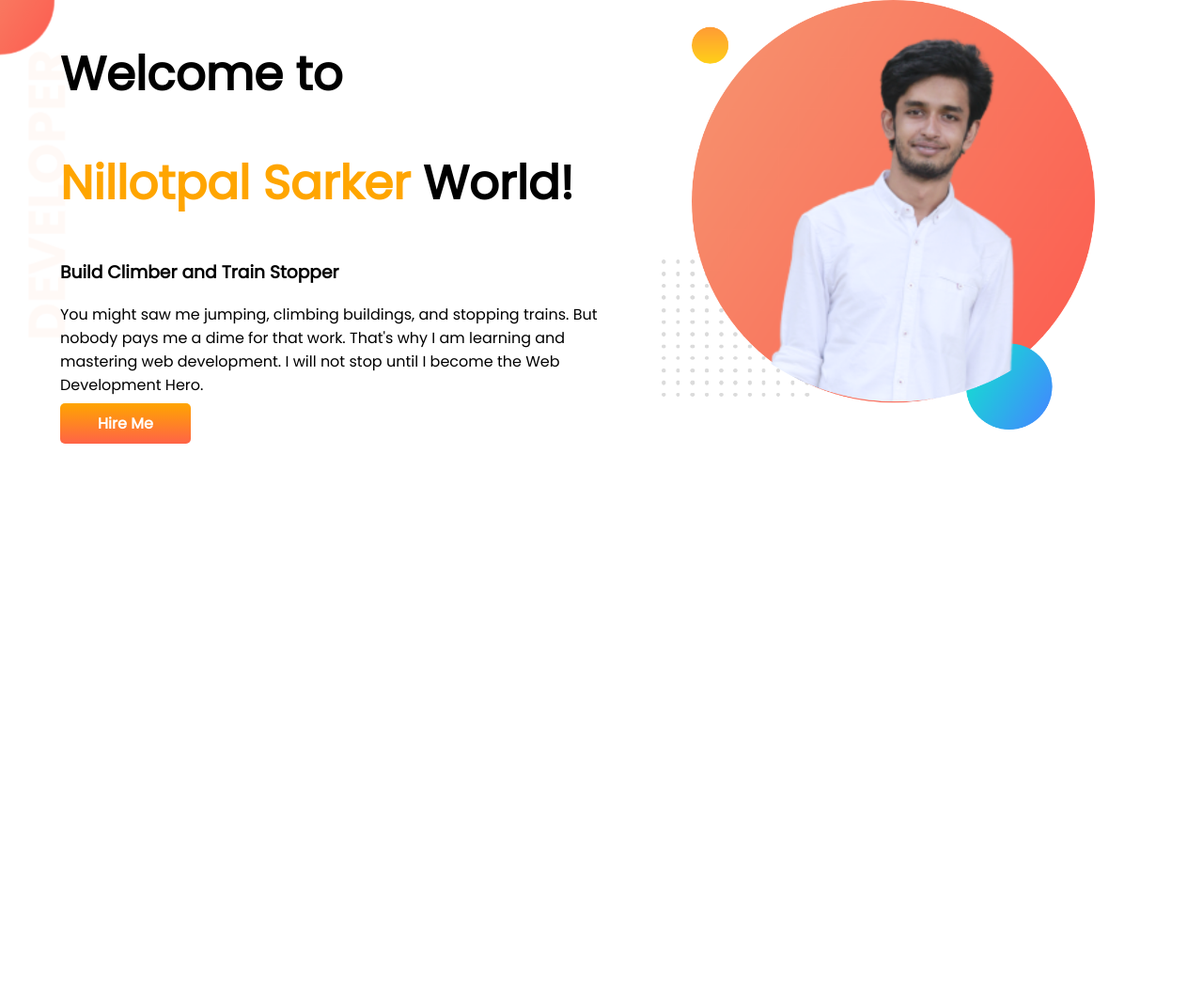
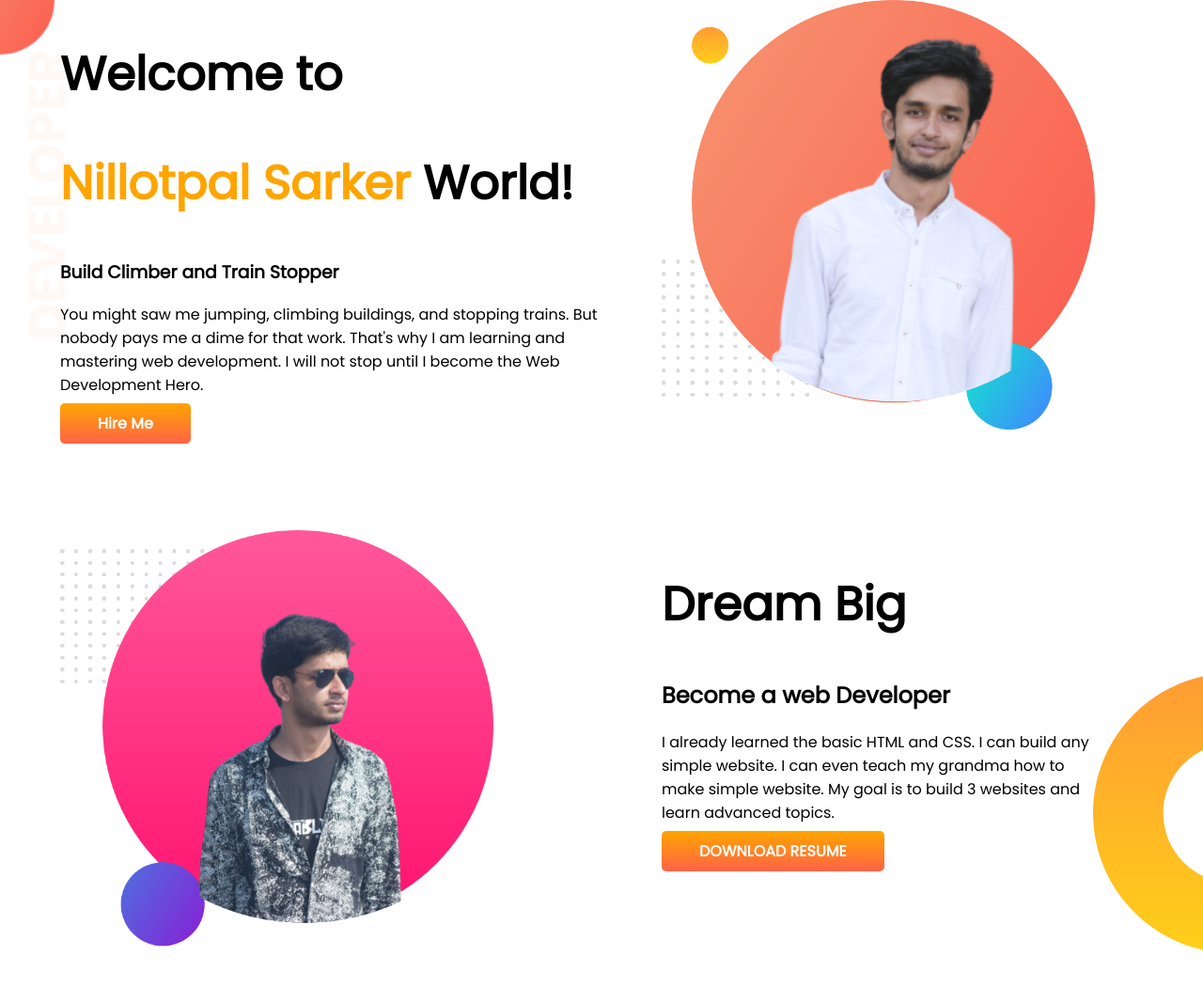
Before and after one commit to Nillotpal-Sarker-Chamak/developer-portfolio, a plain HTML site: page index.html in a window 1280 px wide. Shown: the whole page at 94% size. Before the commit the page ends 800 px from the top, so only its background shows below. Drawn offline with Linux system fonts and the light colour scheme.

Commit message:
dream added

```diff
--- a/index.html
+++ b/index.html
@@ -29,6 +29,19 @@
             <img src="images/chamak pic with bg.png" alt="">
         </div>
     </section>
+    <section class="dream-big">
+        <div class="half-width">
+            <img src="images/chamak 2.png" alt="">
+        </div>
+        <div class="half-width">
+            <h1>Dream Big</h1>
+            <h2>Become a web Developer</h2>
+            <p class="dream-para">I already learned the basic HTML and CSS. I can build any simple website. I can even
+                teach my grandma how
+                to make simple website. My goal is to build 3 websites and learn advanced topics.</p>
+            <a class="link-button" target="_blank" href="">DOWNLOAD RESUME</a>
+        </div>
+    </section>
 </body>
 
 </html>
--- a/style.css
+++ b/style.css
@@ -10,6 +10,7 @@ h1{
 }
 section{
     display: flex;
+    margin-bottom: 100px;
 }
 .half-width{
     width: 50%;
@@ -25,8 +26,17 @@ section{
     color: white;
     font-weight: 700;
     border-radius: 5px;
+    margin-top: 100px;
 }
 .top-banner{
     background-image: url(images/top-banner.png);
     background-repeat: no-repeat;
 }
+.dream-big{
+    background-image: url(images/dream-bg.png);
+    background-repeat: no-repeat;
+    background-position:bottom right;
+}
+.dream-para{
+padding-right: 100px;
+}
```
